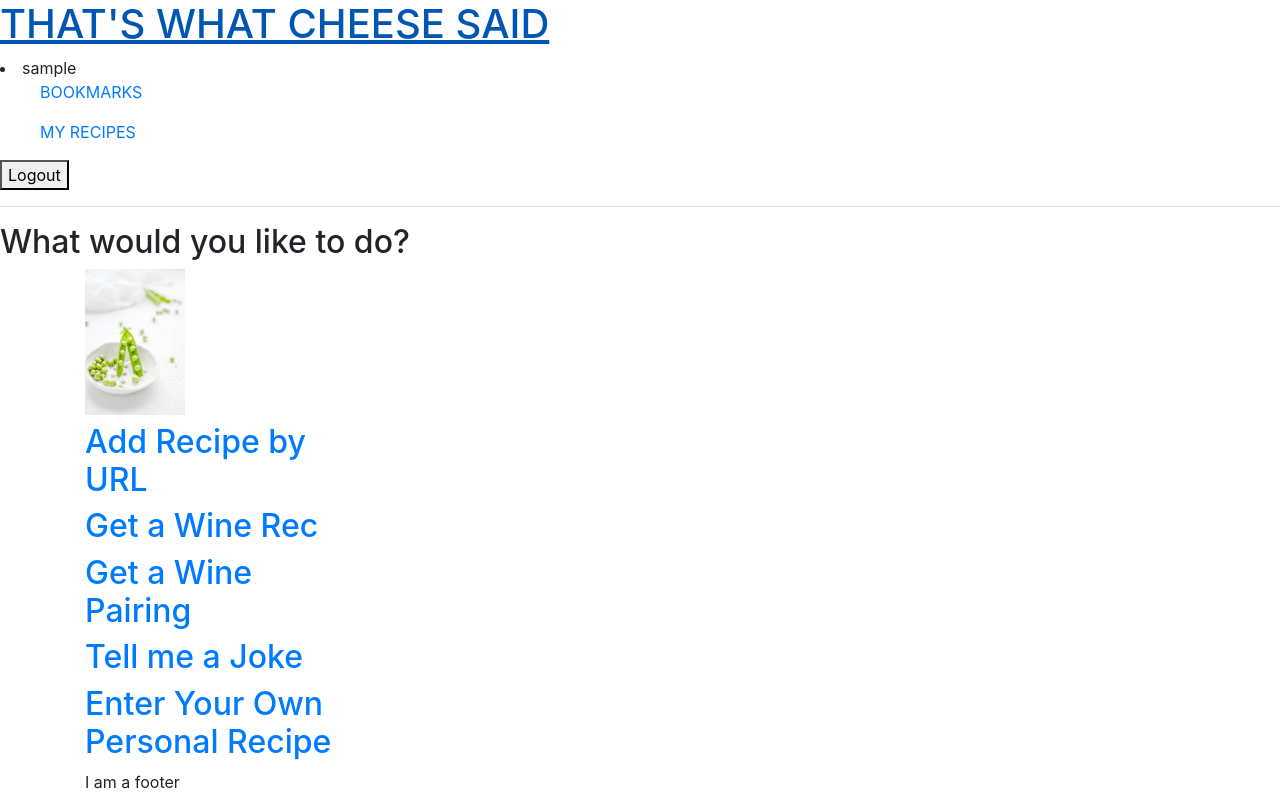
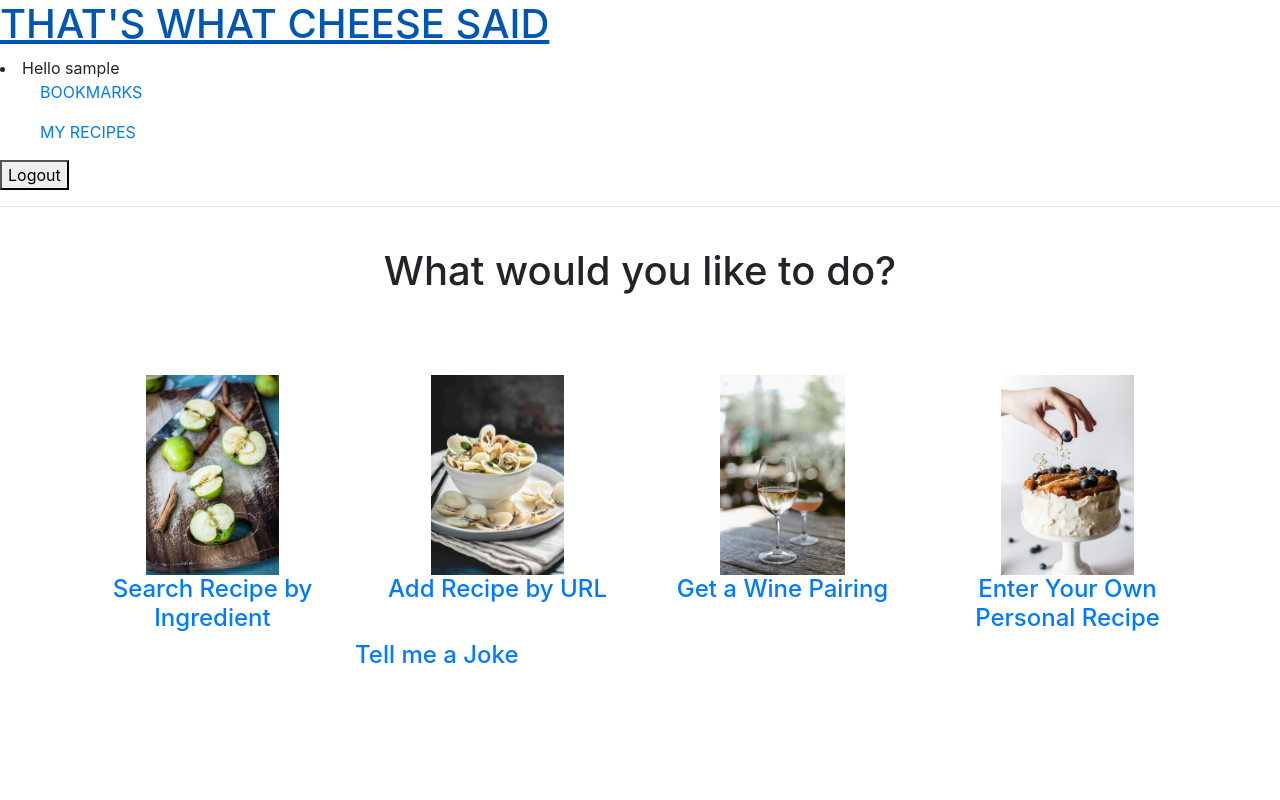
Before and after one commit to nanersmariee/recipesite, a Flask app: page /main-page in a window 1280 px wide. Run offline with Flask 2, Linux system fonts and the light colour scheme; the visitor is signed in with stand-in values (Sample User, id 1); some libraries are stand-ins or nearby versions.

Commit message:
pictures to main page, horizontally

```diff
--- a/static/style.css
+++ b/static/style.css
@@ -18,6 +18,14 @@
     background-color: rgba(0,0,0,0.5) !important;
 }
 
+.card1{
+    height: 370px;
+    margin-top: auto;
+    margin-bottom: auto;
+    width: 900px;
+    background-color: rgba(0,0,0,0.5) !important;
+}
+
 .input-group-prepend span{
     width: 50px;
     background-color: #FFC312;
--- a/templates/base.html
+++ b/templates/base.html
@@ -13,7 +13,7 @@
 
           <h1><a href='/main-page'>THAT'S WHAT CHEESE SAID</a></h1>
 
-          <li>{{ session.get('current_user_name') }}</li>
+          <li>Hello {{ session.get('current_user_name') }}</li>
 
           <ul>
             <a href=/my-bookmarks/{{ session.get('current_user') }}>BOOKMARKS</a>
--- a/templates/main-page.html
+++ b/templates/main-page.html
@@ -9,29 +9,40 @@
 <html>
 
 <body>
-  <h2>What would you like to do?</h2>
+  <br>
+  <h1><center>What would you like to do?</center></h1>
+  <br>
+  <br>
+  <br>
 
     <div>
       <div class="container">
         <div class="row">
           <div class="col-3">
-    <h2><a href="/ingredients"><img src="/static/images/snap-peas.jpeg" style="width:100px;"></a></h2>
+            <h4><a href="/ingredients"><center><img src="/static/images/ingredients1.jpeg" style="height:200px;"></center><figcaption><center>Search Recipe by Ingredient</center></figcaption></a></h4>
+          </div>
 
-    <h2><a href="/add-recipe-url-form">Add Recipe by URL</a></h2>
+          <div class="col-3">
+            <h4><a href="/add-recipe-url-form"><center><img src="/static/images/clam.jpeg" style="height:200px;"></center><figcaption><center>Add Recipe by URL</center></figcaption></a></h4>
+          </div>
 
-    <h2><a href="/wine-rec">Get a Wine Rec</a></h2>
+          <div class="col-3">
+            <h4><a href="/wine-pair"><center><img src="/static/images/wine.jpeg" style="height:200px;"></center><figcaption><center>Get a Wine Pairing</center></figcaption></a></h4>
+          </div>
 
-    <h2><a href="/wine-pair">Get a Wine Pairing</a></h2>
+          <div class="col-3">
+            <h4><a href="/enter-recipe"><center><img src="/static/images/cake.jpeg" style="height:200px;"></center><figcaption><center>Enter Your Own Personal Recipe</center></figcaption></a></h4>
+          </div>
 
-    <h2><a href="/joke">Tell me a Joke</a></h2>
+          <div class="col-3">
 
-    <h2><a href="/enter-recipe">Enter Your Own Personal Recipe</a></h2>
+          </div>
 
 
 
 
 </body>
-<footer>I am a footer</footer>
+<footer><center><h4><a href="/joke">Tell me a Joke</a></h4></center></footer>
 
 </html>
 
```
Also changed, not shown: templates/recipe-details.html (+13 -11 lines), static/images/cake.jpeg (added), static/images/clam.jpeg (added), 1 other file.
